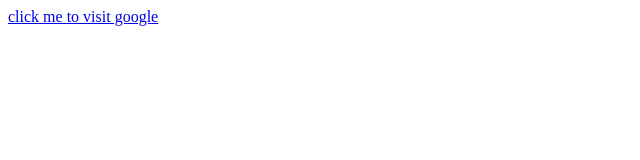
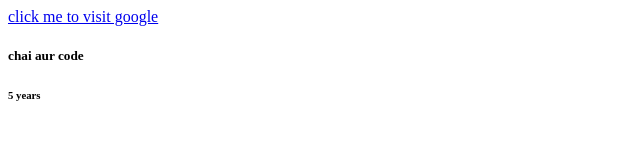
Before and after one commit to miankks/chaicode, a React (Vite) app: page / in a window 1280 px wide. Shown: the top 160 px of the page, without its empty margins (0-640 px from the left). Built offline with nearby package versions, Linux system fonts and the light colour scheme.

Commit message:
evaluated expression

```diff
--- a/src/App.jsx
+++ b/src/App.jsx
@@ -3,9 +3,15 @@
 import ReactElement from './components/ReactElement.jsx'
 
 function App() {
-
+  // avaluated exression {username}
+  const username = 'chai aur code';
+  let workenperience = '5 years'
   return (
-    <ReactElement />
+    <div>
+      <ReactElement />
+      <h5>{username}</h5>
+      <h6>{workenperience}</h6>
+    </div>
   )
 }
 
```
